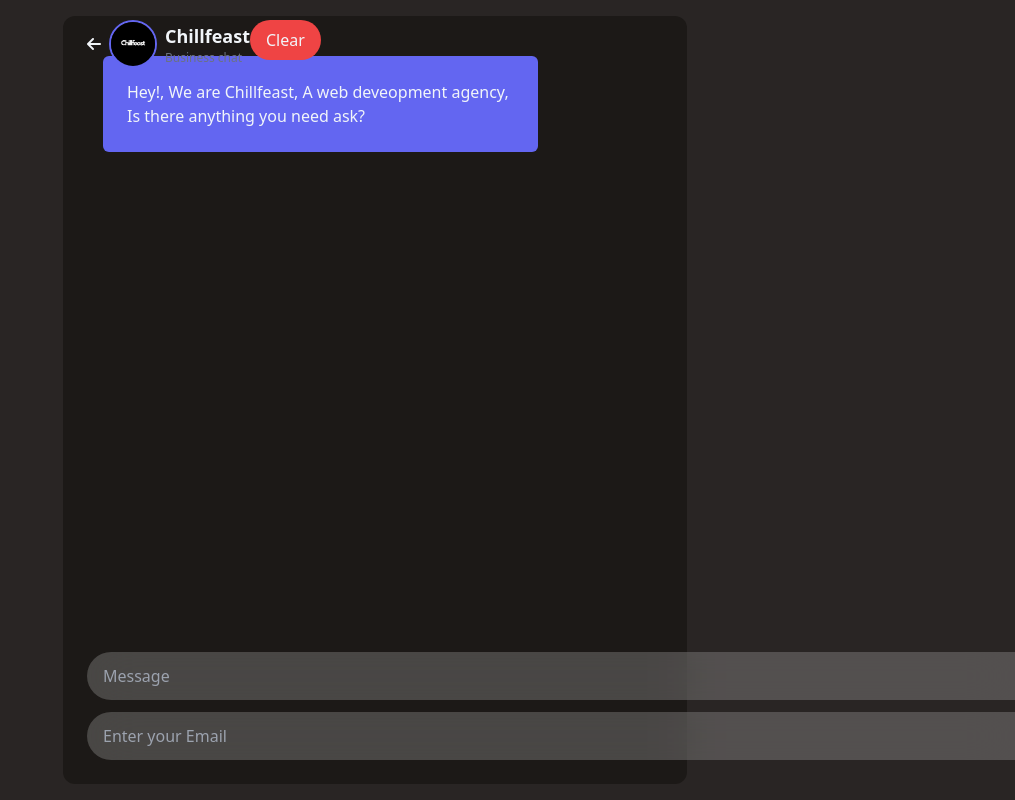
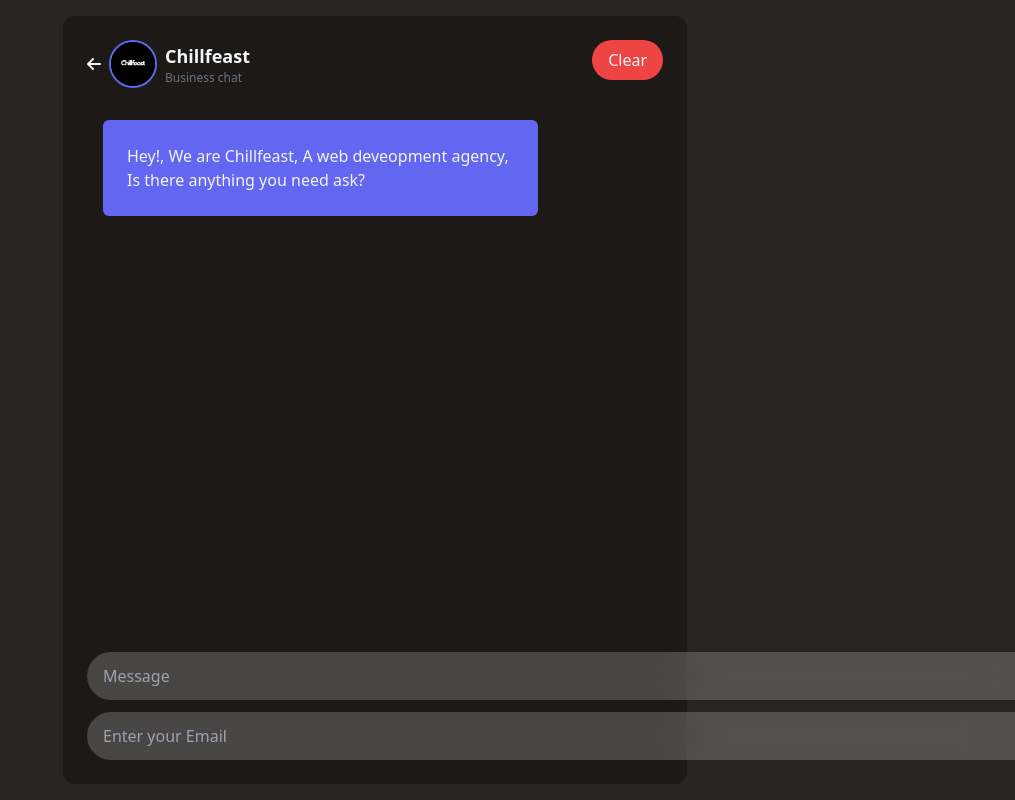
Before and after one commit to Vikneshoftheleaf/agency, a website: page pages/contact.html in a window 1280 px wide. Shown: the whole page, without its empty margins (265-1280 px from the left). Drawn offline with nearby package versions, Linux system fonts and the light colour scheme.

Commit message:
Update contact.html

```diff
--- a/pages/contact.html
+++ b/pages/contact.html
@@ -18,7 +18,7 @@
 
         <div
             class="msg-con h-full lg:w-1/2 w-full bg-stone-900 text-slate-100 lg:rounded-xl p-6 relative flex flex-col gap-4">
-            <div class="msg-head flex justify-between fixed top-5">
+            <div class="msg-head flex justify-between">
                 <div class="flex items-center gap-2">
                     <a href="/" class="bac-icon text-slate-100">
                         <i class="fa-solid fa-arrow-left"></i>
```
